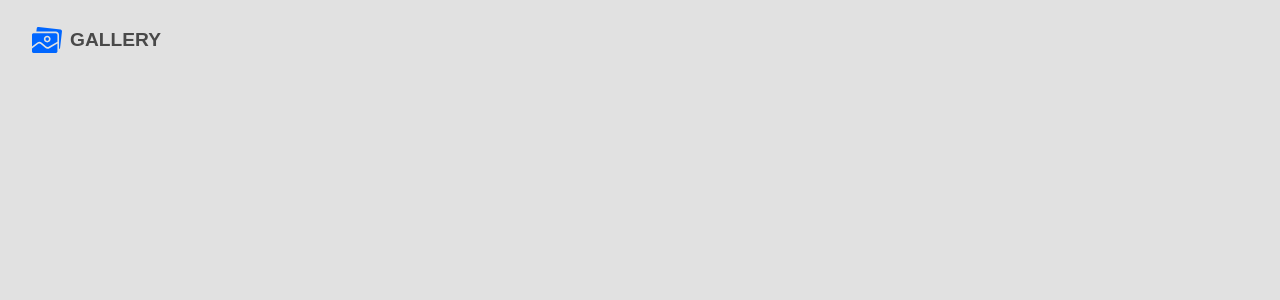
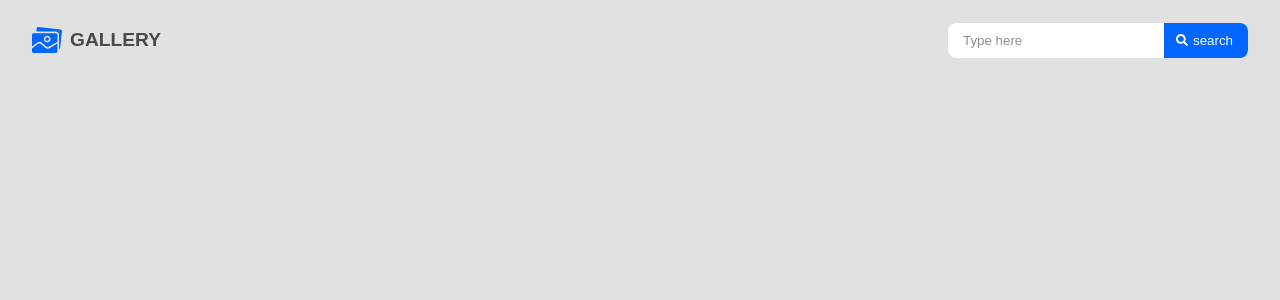
Before and after one commit to atefeh-dev/Image-Gallery, a React (Create React App) app: page / in a window 1280 px wide. Shown: the top 300 px of the page. Built offline with nearby package versions, Linux system fonts and the light colour scheme.

Commit message:
added header

```diff
--- a/src/components/Header.jsx
+++ b/src/components/Header.jsx
@@ -1,6 +1,12 @@
 /** @format */
 import "../style/Header.scss";
+import React, { useRef, useState } from "react";
+
 const Header = () => {
+  const [isFloatingInputActive, setFloatingInputActive] = useState(false);
+  const inputEl = useRef();
+  const floatingInputEl = useRef();
+
   return (
     <header>
       <button className="btn home">
@@ -28,6 +34,65 @@ const Header = () => {
         </div>
         <span className="title">Gallery</span>
       </button>
+      <form>
+        <div className="form-group g-1">
+          <input type="text" placeholder="Type here" ref={inputEl} />
+          <button
+            className="btn search"
+            disabled={
+              inputEl.current !== undefined &&
+              inputEl.current.value.length === 0
+                ? true
+                : false
+            }>
+            <div className="icon search">
+              <svg xmlns="http://www.w3.org/2000/svg" viewBox="0 0 512 512">
+                <path d="M505 442.7L405.3 343c-4.5-4.5-10.6-7-17-7H372c27.6-35.3 44-79.7 44-128C416 93.1 322.9 0 208 0S0 93.1 0 208s93.1 208 208 208c48.3 0 92.7-16.4 128-44v16.3c0 6.4 2.5 12.5 7 17l99.7 99.7c9.4 9.4 24.6 9.4 33.9 0l28.3-28.3c9.4-9.4 9.4-24.6.1-34zM208 336c-70.7 0-128-57.2-128-128 0-70.7 57.2-128 128-128 70.7 0 128 57.2 128 128 0 70.7-57.2 128-128 128z"></path>
+              </svg>
+            </div>
+            <span>search</span>
+          </button>
+        </div>
+        <div className="form-group g-2">
+          <button className="btn search">
+            <div className="icon search">
+              <svg xmlns="http://www.w3.org/2000/svg" viewBox="0 0 512 512">
+                <path d="M505 442.7L405.3 343c-4.5-4.5-10.6-7-17-7H372c27.6-35.3 44-79.7 44-128C416 93.1 322.9 0 208 0S0 93.1 0 208s93.1 208 208 208c48.3 0 92.7-16.4 128-44v16.3c0 6.4 2.5 12.5 7 17l99.7 99.7c9.4 9.4 24.6 9.4 33.9 0l28.3-28.3c9.4-9.4 9.4-24.6.1-34zM208 336c-70.7 0-128-57.2-128-128 0-70.7 57.2-128 128-128 70.7 0 128 57.2 128 128 0 70.7-57.2 128-128 128z"></path>
+              </svg>
+            </div>
+          </button>
+        </div>
+
+        <div
+          className={`floating--container ${
+            isFloatingInputActive ? "" : "hide"
+          }`}>
+          <div className="input--container">
+            <input type="text" placeholder="Type here" ref={floatingInputEl} />
+            <button
+              className="btn search"
+              disabled={
+                floatingInputEl.current !== undefined &&
+                floatingInputEl.current.value.length === 0
+                  ? true
+                  : false
+              }>
+              search
+            </button>
+          </div>
+
+          <button className="btn close">
+            <div className="icon cross">
+              <svg
+                viewBox="0 0 512 512"
+                xmlns="http://www.w3.org/2000/svg"
+                aria-hidden="false">
+                <path d="M443.6,387.1L312.4,255.4l131.5-130c5.4-5.4,5.4-14.2,0-19.6l-37.4-37.6c-2.6-2.6-6.1-4-9.8-4c-3.7,0-7.2,1.5-9.8,4  L256,197.8L124.9,68.3c-2.6-2.6-6.1-4-9.8-4c-3.7,0-7.2,1.5-9.8,4L68,105.9c-5.4,5.4-5.4,14.2,0,19.6l131.5,130L68.4,387.1  c-2.6,2.6-4.1,6.1-4.1,9.8c0,3.7,1.4,7.2,4.1,9.8l37.4,37.6c2.7,2.7,6.2,4.1,9.8,4.1c3.5,0,7.1-1.3,9.8-4.1L256,313.1l130.7,131.1  c2.7,2.7,6.2,4.1,9.8,4.1c3.5,0,7.1-1.3,9.8-4.1l37.4-37.6c2.6-2.6,4.1-6.1,4.1-9.8C447.7,393.2,446.2,389.7,443.6,387.1z" />
+              </svg>
+            </div>
+          </button>
+        </div>
+      </form>
     </header>
   );
 };
--- a/src/style/Header.scss
+++ b/src/style/Header.scss
@@ -1,5 +1,6 @@
 /** @format */
 @import "App";
+
 header {
   position: relative;
   width: 100%;
@@ -223,3 +224,35 @@ header {
     filter: hue-rotate(0deg);
   }
 }
+@media only screen and (min-width: 550px) {
+  header {
+    form {
+      .form-group {
+        &.g-2 {
+          display: none;
+        }
+      }
+
+      .floating--container {
+        display: none;
+      }
+    }
+  }
+}
+@media only screen and (max-width: 550px) {
+  header {
+    position: sticky;
+    background: var(--body-background);
+    z-index: 30;
+    top: 0;
+    padding: 0 1rem;
+
+    form {
+      .form-group {
+        &.g-1 {
+          display: none;
+        }
+      }
+    }
+  }
+}
```
